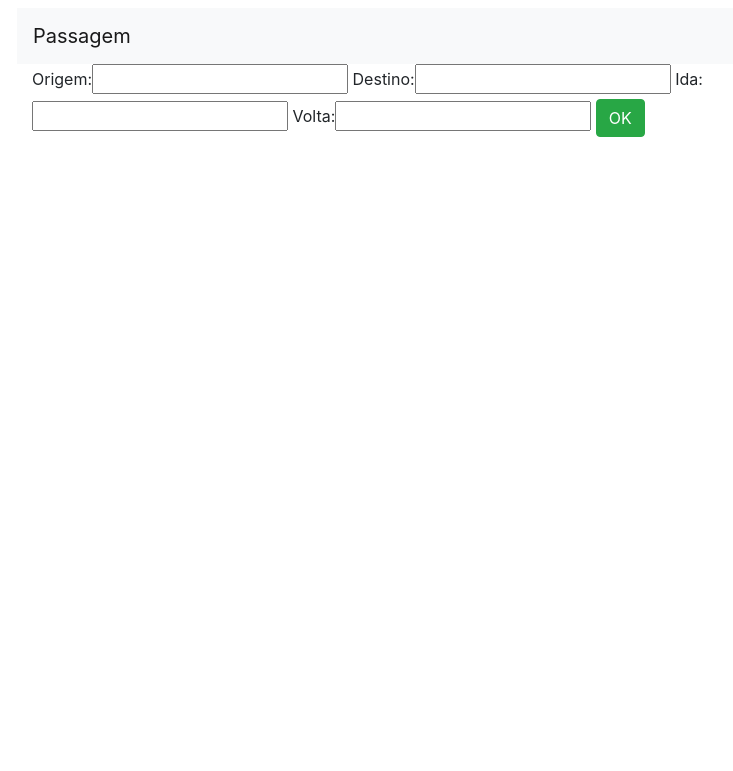
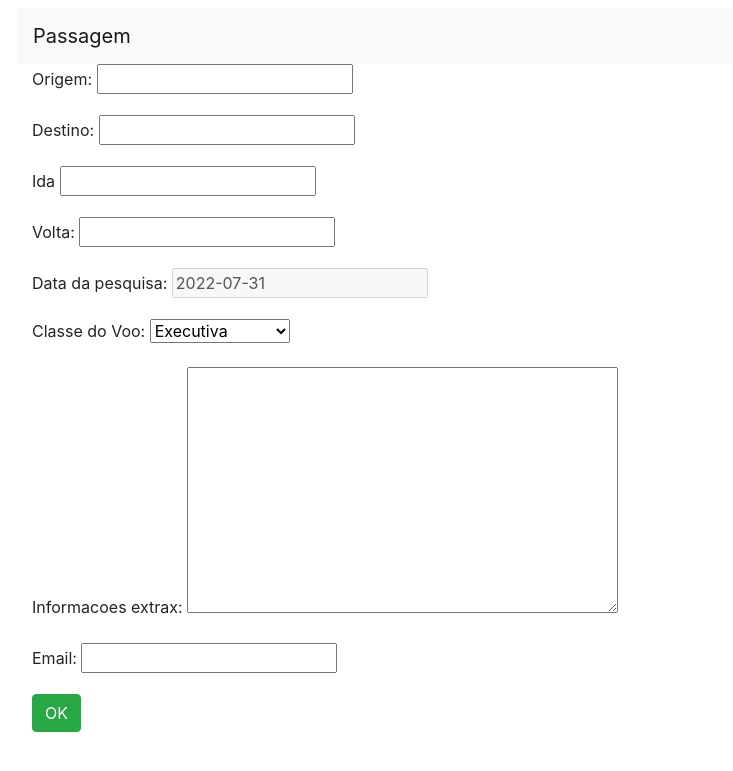
Before and after one commit to Rodrigodante11/formulario_django, a Django app: page / in a window 1280 px wide. Shown: the top 771 px of the page, without its empty margins (68-801 px from the left). Run offline with Django 3.2, Linux system fonts and the light colour scheme; some libraries are stand-ins or nearby versions.

Commit message:
novos campos de input

```diff
--- /dev/null
+++ b/passagens/classe_viagem.py
@@ -0,0 +1,5 @@
+tipos_de_classe = {
+    (1, 'Economica'),
+    (2, 'Executiva'),
+    (3, 'Primeira Classe'),
+}
--- a/passagens/forms.py
+++ b/passagens/forms.py
@@ -1,15 +1,25 @@
 from django import forms
 from tempus_dominus.widgets import DatePicker
-
+from datetime import datetime
+from passagens.classe_viagem import tipos_de_classe
 
 class PassagemForms(forms.Form):
-    origem = forms.CharField(label='Origem', max_length=100)
-    destino = forms.CharField(label='Destino', max_length=100)
+    origem = forms.CharField(label='Origem: ', max_length=100)
+    destino = forms.CharField(label='Destino: ', max_length=100)
 
     data_ida = forms.DateField(label='Ida', widget=DatePicker(
         options={
-            'minDate': '2009-01-20',
+            'minDate': str(datetime.today()),
             'maxDate': '2023-01-20',
         },
     ),)
-    data_volta = forms.DateField(label='Volta', widget=DatePicker())
+    data_volta = forms.DateField(label='Volta: ', widget=DatePicker())
+    data_pesquisa = forms.DateField(label='Data da pesquisa: ', disabled=True, initial=datetime.today())
+    classe_viagem = forms.ChoiceField(label='Classe do Voo: ', choices=tipos_de_classe)
+    informacoes = forms.CharField(
+        label='Informacoes extrax: ',
+        max_length=200,
+        widget=forms.Textarea(),
+        required=False
+    )
+    email = forms.EmailField(label='Email: ', max_length=150)
--- a/templates/index.html
+++ b/templates/index.html
@@ -3,7 +3,12 @@
 <section class="col-8">
     <form action="{% url 'minha_consulta' %}" method="POST">
         {% csrf_token %}
-        {{ form }}
+        {% for field in form.visible_fields %} <!-- para cada form visivel -->
+        <div class="form-group">
+            <label for="{{field.id_for_label}}">{{field.label}}</label>
+            {{field}}
+        </div>
+        {% endfor %}
         <input type="submit" value="OK" class="btn btn-success" >
     </form>
 </section>
--- a/templates/minha_consulta.html
+++ b/templates/minha_consulta.html
@@ -4,4 +4,8 @@
 <p> Destino: {{form.destino.value}}</p>
 <p> Data de Ida: {{form.data_ida.value}}</p>
 <p> Data de Volta: {{form.data_volta.value}}</p>
+<p> Data Pesquisa: {{form.data_pesquisa.value}}</p>
+<p> Classe Viagem: {{form.classe_viagem.value}}</p>
+<p> Informacoes: {{form.informacoes.value}}</p>
+<p> Email: {{form.email.value}}</p>
 {% endblock %}
```
